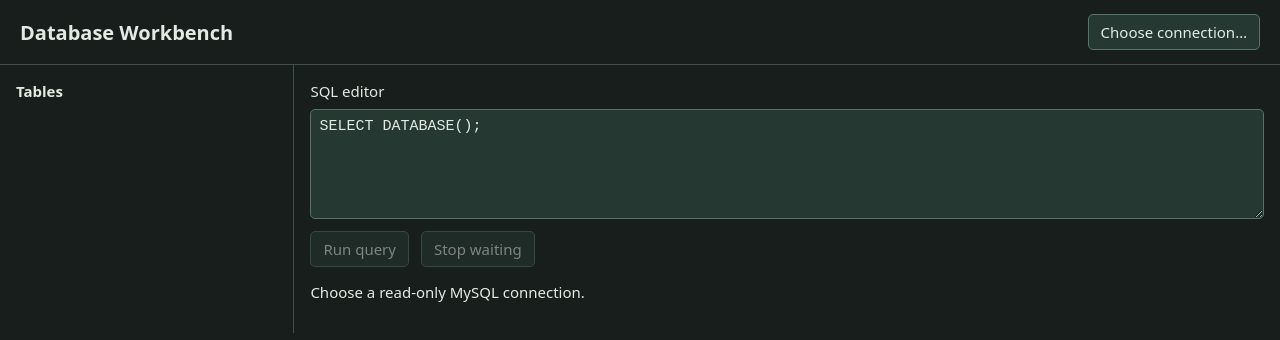
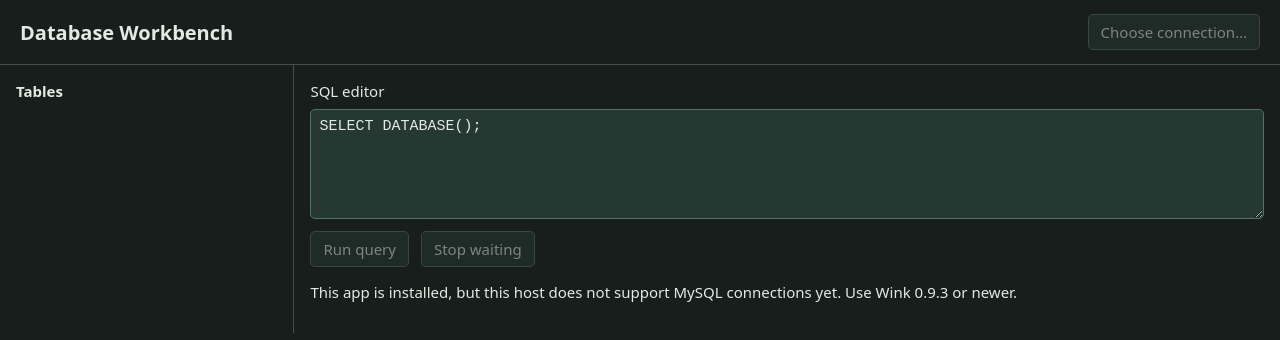
Before and after one commit to myneid/wink-database, a plain HTML site: page index.html in a window 1280 px wide. Drawn offline with Linux system fonts and the light colour scheme.

Commit message:
Support portable Workbench installation across hosts

```diff
--- a/app.js
+++ b/app.js
@@ -85,9 +85,20 @@ sql.addEventListener('keydown', event => {
   }
 });
 
-blink.host.info().then(({ capabilities }) => {
-  if (!capabilities.includes('database')) {
-    connect.disabled = true;
-    status.textContent = 'This host does not provide a database connection.';
+async function detectDatabase() {
+  const unavailable = 'This app is installed, but this host does not support MySQL connections yet. Use Wink 0.9.3 or newer.';
+  try {
+    const host = window.blink;
+    const info = await host?.host?.info?.();
+    if (info?.capabilities?.includes('database') &&
+        ['connect', 'query', 'cancel'].every(method => typeof host.database?.[method] === 'function')) {
+      connect.disabled = false;
+      return;
+    }
+  } catch {
+    // An older host may not expose feature detection.
   }
-});
+  status.textContent = unavailable;
+}
+
+detectDatabase();
--- a/index.html
+++ b/index.html
@@ -8,7 +8,7 @@
 <script src="app.js" defer></script>
 </head>
 <body>
-<header><h1>Database Workbench</h1><button id="connect">Choose connection…</button></header>
+<header><h1>Database Workbench</h1><button id="connect" disabled>Choose connection…</button></header>
 <main>
   <aside><h2>Tables</h2><ul id="tables"></ul></aside>
   <section>
```
Also changed, not shown: manifest.json, 1 other file.
